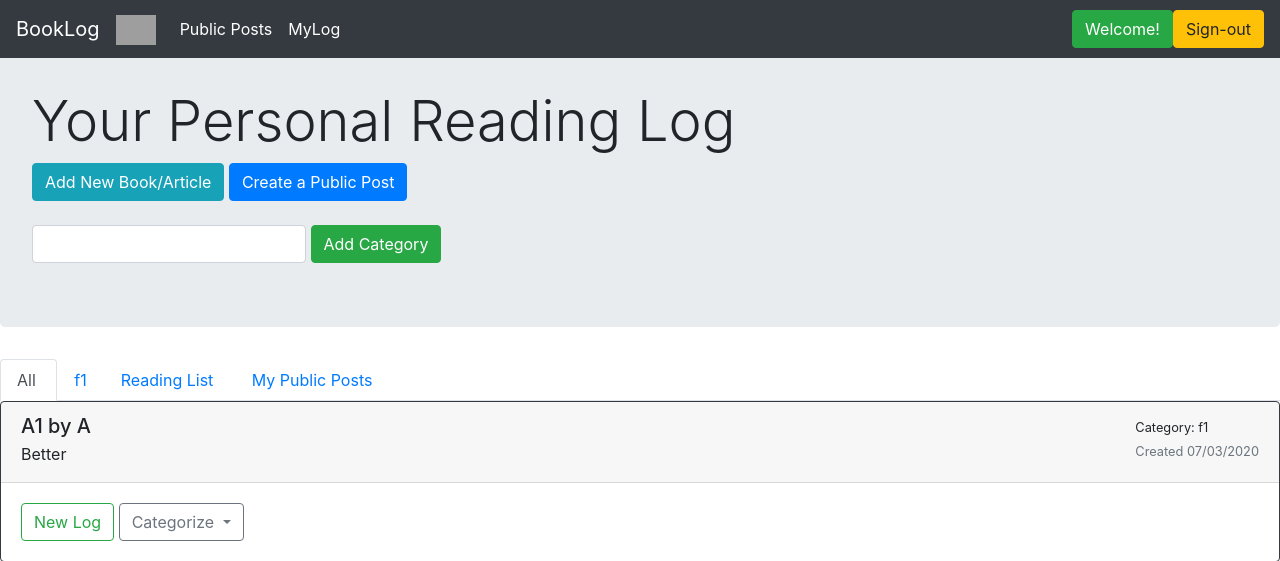
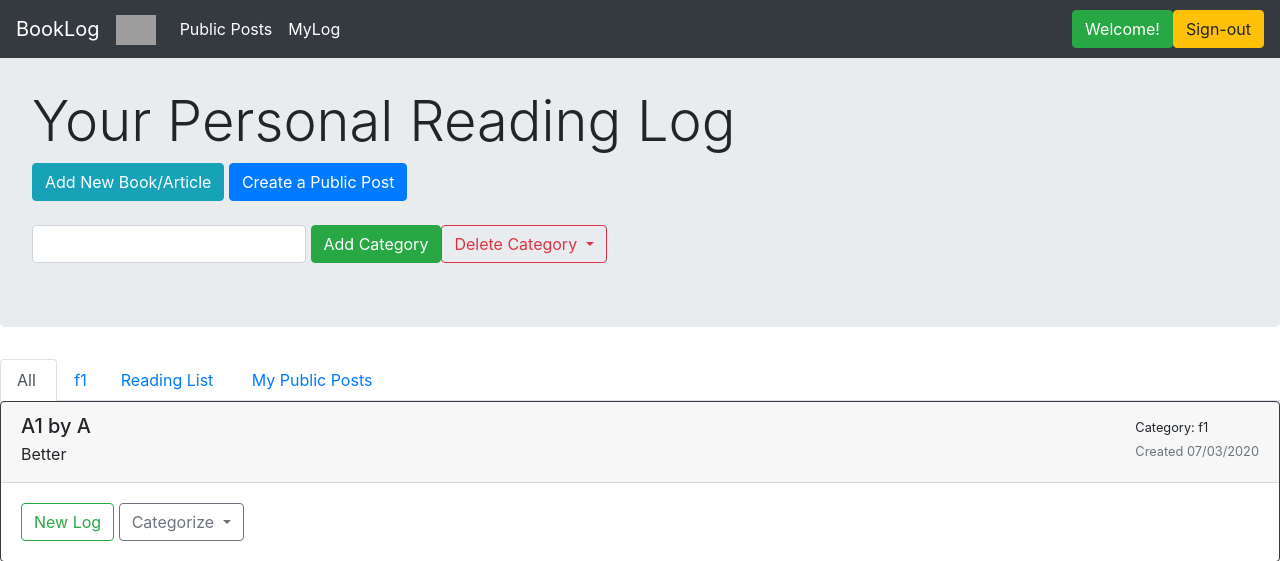
Before and after one commit to abhinavmodugula/reading_log, a Flask app: page /myLog in a window 1280 px wide. Shown: the top 561 px of the page. Run offline with Flask 2, Linux system fonts and the light colour scheme; a user stored in the database is signed in; data comes from the database, SQL or seed files in the repository; both versions use the stored data as it was after the commit; data that the repository does not hold is empty; some libraries are stand-ins or nearby versions; grey boxes are pictures that could not be loaded.

Commit message:
added ability to delete categories

```diff
--- a/application/routes.py
+++ b/application/routes.py
@@ -175,6 +175,20 @@ def delete_log(log_id):
         db.session.commit()
     return redirect(url_for('main_bp.myLog'))
 
+@main_bp.route("/deletecat/<int:cat_id>")
+@login_required
+def delete_cat(cat_id):
+    user = User.query.filter_by(id=session.get("user_id")).first()
+    books = user.books
+    for book in books:
+        if book.cat_id == cat_id:
+            book.cat_id = None
+            book.category = None
+    cat = Category.query.filter_by(id=cat_id).first()
+    db.session.delete(cat)
+    db.session.commit()
+    return redirect(url_for('main_bp.myLog'))
+
 @main_bp.route("/myLog/create_new_cat", methods=['POST', 'GET'])
 @login_required
 def create_new_cat():
--- a/application/templates/mylog.html
+++ b/application/templates/mylog.html
@@ -19,6 +19,14 @@
           <input type="text" class="form-control" id="title"  name="title" required>
           <button type="submit" class="btn btn-success">Add Category</button>
         </form>
+        <button class="btn btn-outline-danger dropdown-toggle" type="button" id="dropdownMenuButton" data-toggle="dropdown" aria-haspopup="true" aria-expanded="false">
+            Delete Category
+          </button>
+          <div class="dropdown-menu" aria-labelledby="dropdownMenuButton">
+            {% for cat in cats %}
+            <a class="dropdown-item" href="{{url_for('main_bp.delete_cat', cat_id=cat.id)}}">{{cat.name}}</a>
+            {% endfor %}
+          </div>
     </div>
 </div>
 <ul class="nav nav-tabs">
```
Also changed, not shown: application/test_cat.db.
